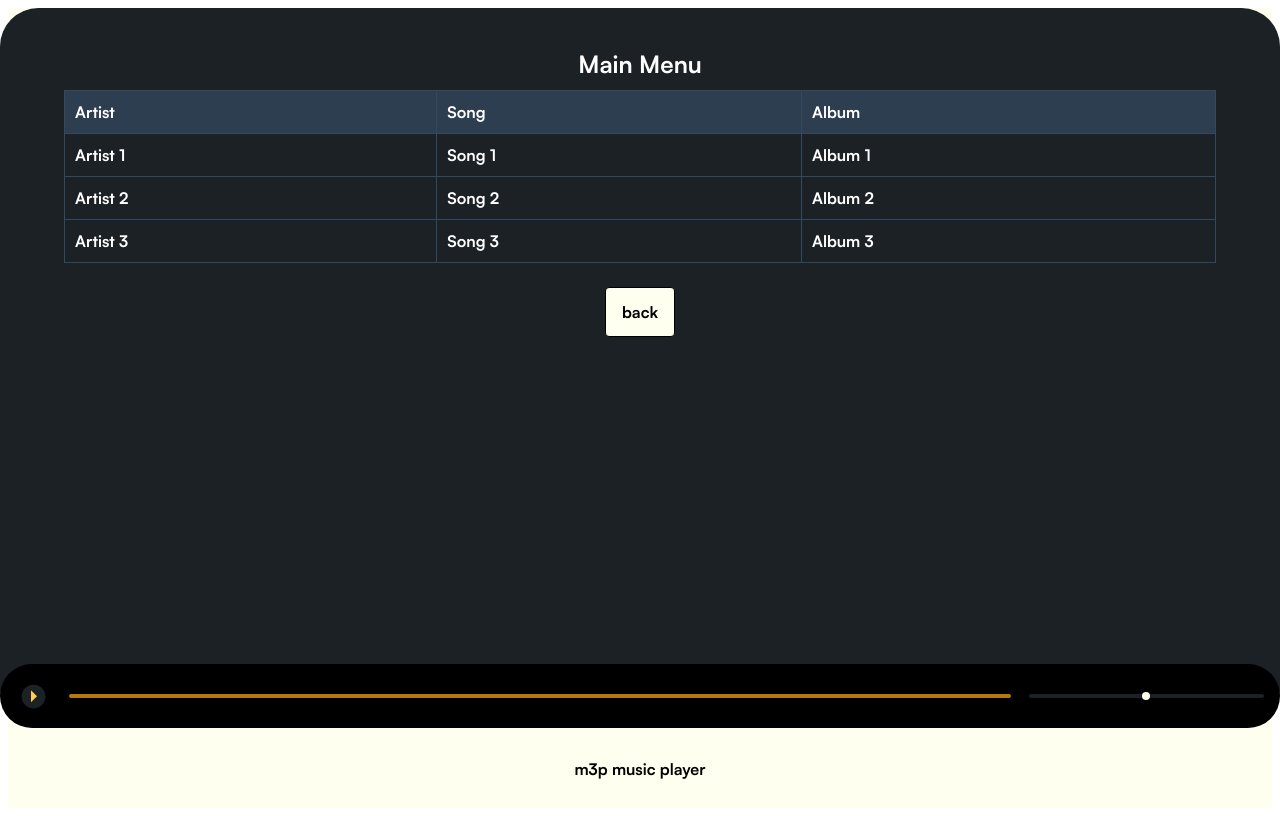
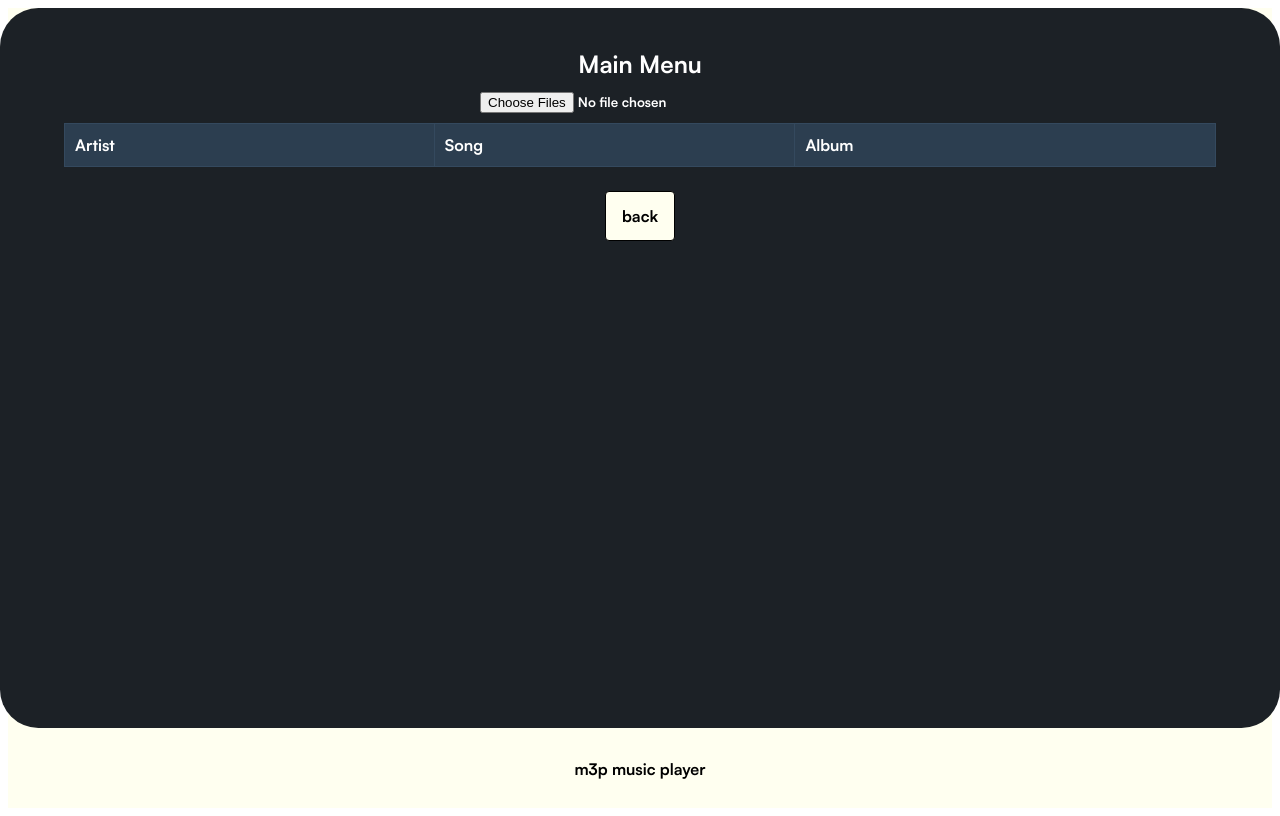
Before and after one commit to autumnWindigo/m3p, a SvelteKit app: page /player in a window 1280 px wide. Built offline with nearby package versions, Linux system fonts and the light colour scheme.

Commit message:
Houston, we have audio playback

```diff
--- a/src/routes/player/+page.svelte
+++ b/src/routes/player/+page.svelte
@@ -1,18 +1,55 @@
 <script>
-    import MainPlayerContent from "./MainPlayerContent.svelte";
   import Playbar from "./Playbar.svelte";
+  import { writable, get } from "svelte/store";
+  import { onMount } from "svelte";
 
-    let songs = [
-        { artist: 'Artist 1', title: 'Song 1', album: 'Album 1' },
-        { artist: 'Artist 2', title: 'Song 2', album: 'Album 2' },
-        { artist: 'Artist 3', title: 'Song 3', album: 'Album 3' },
-    ];
+  // Create a Svelte store for the songs array
+  const songsStore = writable([]);
+
+  let selectedSong = null;
+
+  const handleFileSelect = async (event) => {
+    const newSongs = [];
+
+    for (const file of event.target.files) {
+      if (file.type.startsWith("audio/")) {
+        const arrayBuffer = await file.arrayBuffer();
+        const audioData = new Uint8Array(arrayBuffer);
+        newSongs.push({
+          title: file.name,
+          artist: "Unknown Artist",
+          album: "Unknown Album",
+          audioData,
+        });
+      }
+    }
+
+    // Update the songs array in the store
+    songsStore.set(newSongs);
+    console.log("Files processed:", newSongs);
+  };
+
+  // Subscribe to changes in the songs store
+  $: {
+    const songs = get(songsStore);
+    console.log("Songs updated:", songs);
+  }
+
+  function playSong(song) {
+    selectedSong = song;
+  }
+
+  // Use onMount to trigger the reactivity when songs change
+  onMount(() => {
+    $: console.log("Songs updated:", get(songsStore));
+  });
 </script>
 
 <div>
   <div id="player-background">
     <div id="main-menu">
       <h2>Main Menu</h2>
+      <input type="file" webkitdirectory directory multiple on:change={handleFileSelect} />
       <table>
         <thead>
           <tr>
@@ -22,8 +59,8 @@
           </tr>
         </thead>
         <tbody>
-                    {#each songs as { artist, title, album }}
-                        <tr>
+          {#each $songsStore as { artist, title, album, audioData }}
+          <tr on:click={() => playSong({ artist, title, album, audioData })}>
             <td>{artist}</td>
             <td>{title}</td>
             <td>{album}</td>
@@ -32,8 +69,12 @@
         </tbody>
       </table>
     </div>
-        <a id="back" href="/">back</a>
-        <Playbar />
+    <a id="back" href="/">
+      back
+    </a>
+    {#if selectedSong}
+    <Playbar {selectedSong} {songsStore} />
+    {/if}
   </div>
 </div>
 
--- a/src/routes/player/Playbar.svelte
+++ b/src/routes/player/Playbar.svelte
@@ -1,16 +1,40 @@
 <script>
     let paused = true;
     let volume = 50;
+    let audio = new Audio();
 
-    function handlePlayPause() { paused = !paused; }
-</script>
+    export let selectedSong;
+    export let songs;
 
-<div id="playbar-background">
+    function handlePlayPause() {
+      paused = !paused;
+
+      if (!paused && selectedSong) {
+        const { audioData } = selectedSong;
+
+        const audioBlob = new Blob([audioData], { type: "audio/mpeg" });
+        const audioUrl = URL.createObjectURL(audioBlob);
+
+        audio.src = audioUrl;
+        audio.volume = volume / 100;
+        audio.play();
+
+        console.log(`Playing: ${selectedSong.title}`);
+      } else {
+        audio.pause();
+      }
+    }
+
+    function handleVolumeChange() {
+      audio.volume = volume / 100;
+    }
+  </script>
+
+  <div id="playbar-background">
     <button id="play-pause" on:click={handlePlayPause}>{paused ? "\u23F5" : "\u23F8"}</button>
     <input id="seek-slider" type="range" value="0">
-    <input id="volume" type="range" bind:value={volume}>
-
-</div>
+    <input id="volume" type="range" min="0" max="100" bind:value={volume} on:input={handleVolumeChange}>
+  </div>
 
 <style>
     #playbar-background {
```
Lines whose indentation alone changed are shown as unchanged.
